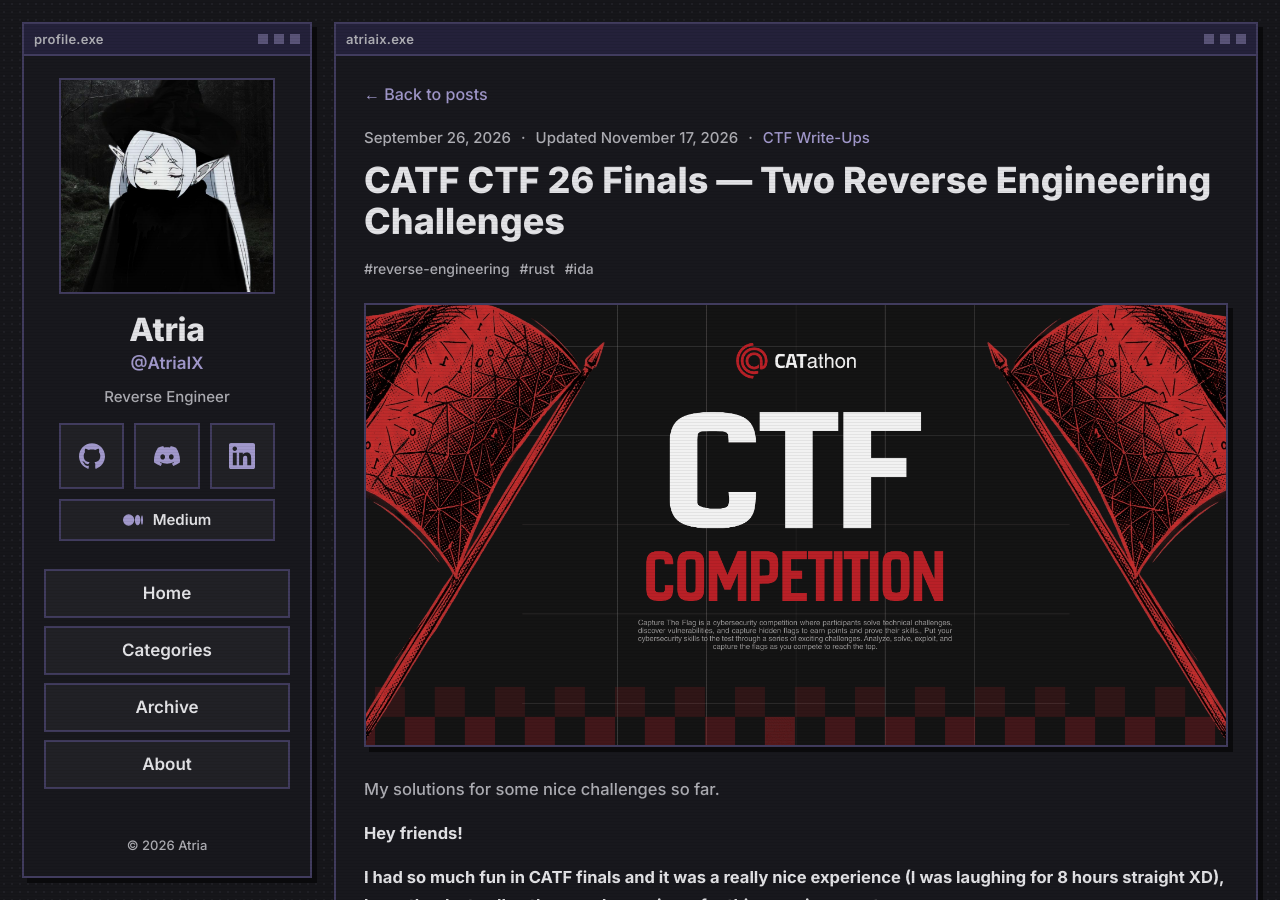
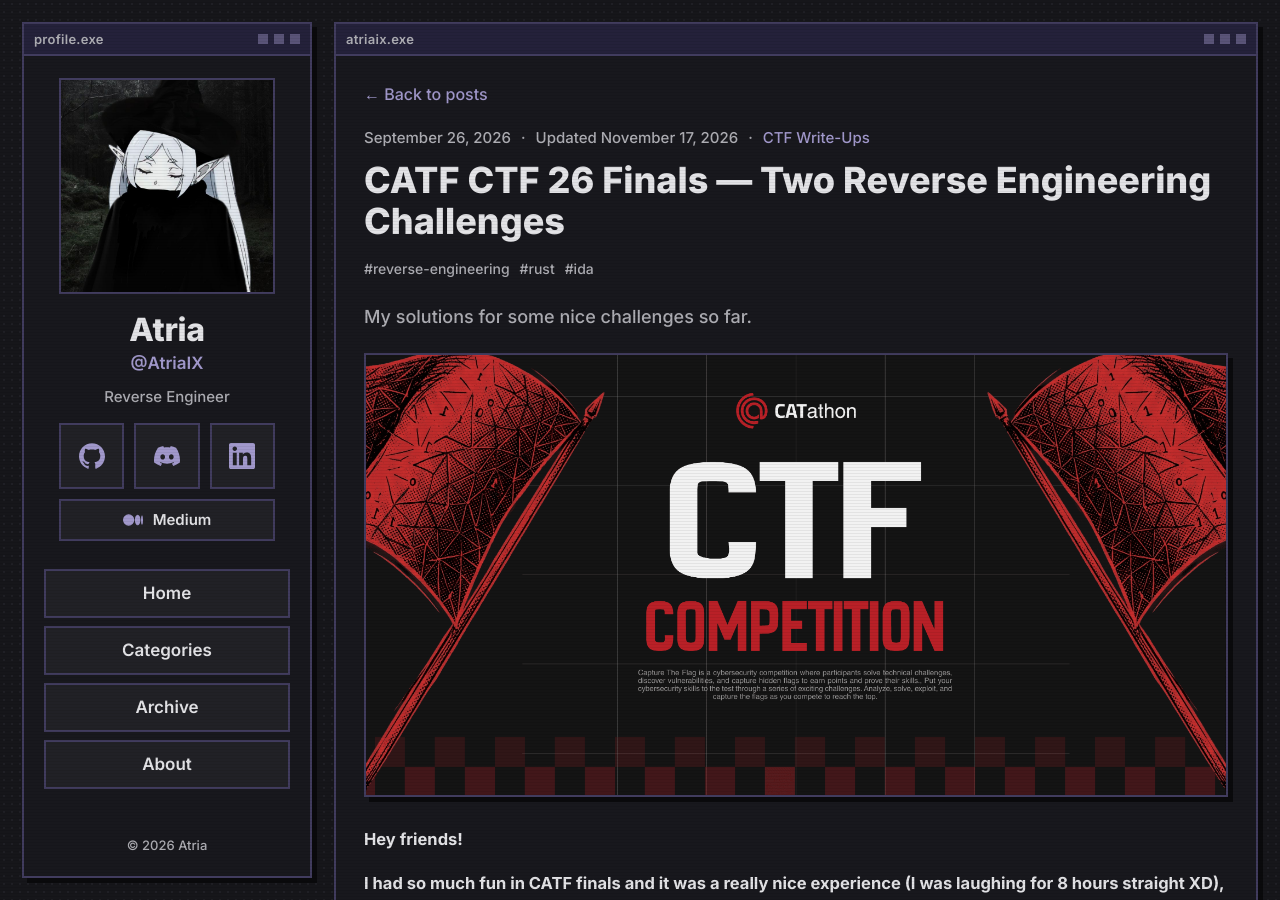
Before and after one commit to AtriaIX/atriaix.github.io, a Jekyll site: the page built from _posts/2026-9-26-catf-ctf-26-finals-two-reverse-engineering-challenges.md, in a window 1280 px wide and 900 px high. Built offline with Jekyll 4.4.1, drawn with Linux system fonts in a browser that asks for light colours.

Commit message:
Add lede handling in post layout

```diff
--- a/_layouts/post.html
+++ b/_layouts/post.html
@@ -28,6 +28,15 @@
     </div>
     {% endif %}
 
+    {% assign lede_html = page.excerpt | append: "" %}
+    {% assign lede = lede_html | strip_html | strip %}
+    {% if lede != "" %}
+      {% assign body_html = content | remove_first: lede_html %}
+      <p class="post-lede">{{ lede }}</p>
+    {% else %}
+      {% assign body_html = content %}
+    {% endif %}
+
     {% if page.thumb %}
     <div class="post-hero">
       <img src="{{ page.thumb | relative_url }}" alt="">
@@ -35,7 +44,7 @@
     {% endif %}
 
     <article class="post-content">
-      {{ content }}
+      {{ body_html }}
     </article>
   </main>
 
```
